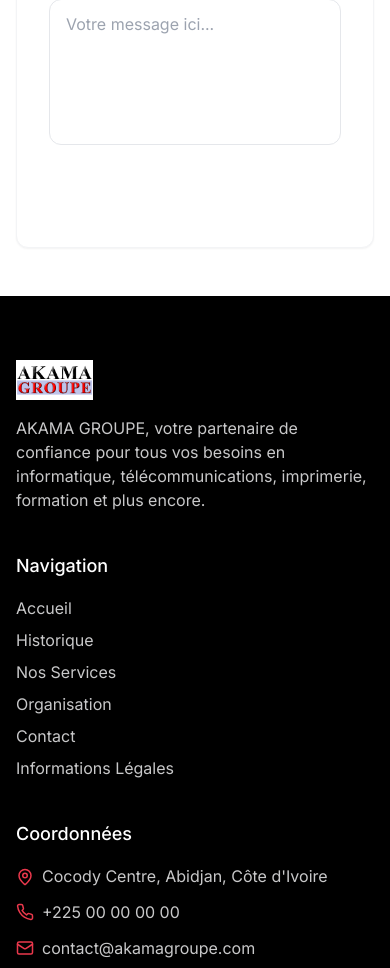
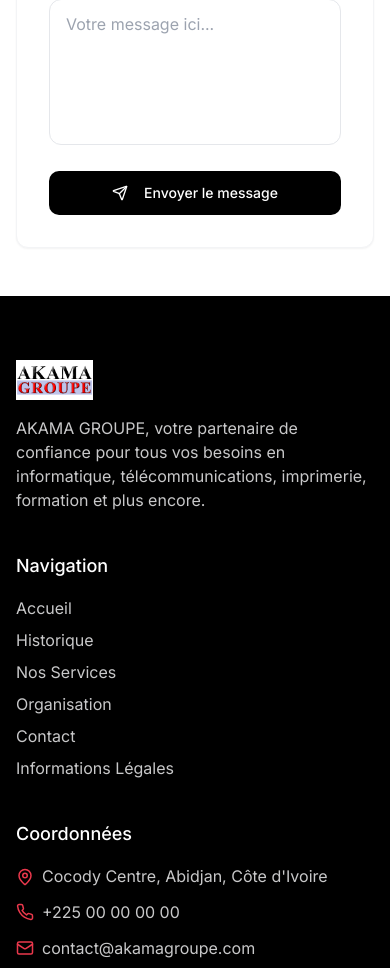
Before and after one commit to RodrigueDev13/akama-web-identity, a React (Vite) app: page /contact in a window 390 px wide. Shown: the part 1940-2908 px from the top of the page. Built offline with nearby package versions, Linux system fonts and the light colour scheme; a web font is replaced by a local one.

Commit message:
Fix: Button visibility and color
The buttons "Nouvelle publication" and "Envoyer le message" were not visible. This commit addresses their visibility and changes their color to black.

```diff
--- a/src/components/ContactForm.tsx
+++ b/src/components/ContactForm.tsx
@@ -121,7 +121,7 @@ const ContactForm = () => {
         <Button
           type="submit"
           disabled={isSubmitting}
-          className="w-full md:w-auto bg-akama-purple hover:bg-akama-purple/90 text-white"
+          className="w-full md:w-auto bg-black hover:bg-black/90 text-white"
           size="lg"
         >
           {isSubmitting ? (
--- a/src/pages/admin/Dashboard.tsx
+++ b/src/pages/admin/Dashboard.tsx
@@ -19,7 +19,7 @@ const AdminDashboard = () => {
         <div className="flex justify-between items-center mb-6">
           <h1 className="text-2xl font-bold">Tableau de bord</h1>
           <Link to="/admin/posts">
-            <Button className="bg-akama-purple hover:bg-akama-purple/90 text-white">
+            <Button className="bg-black hover:bg-black/90 text-white">
               <Plus className="mr-2 h-4 w-4" />
               Nouvelle publication
             </Button>
```
